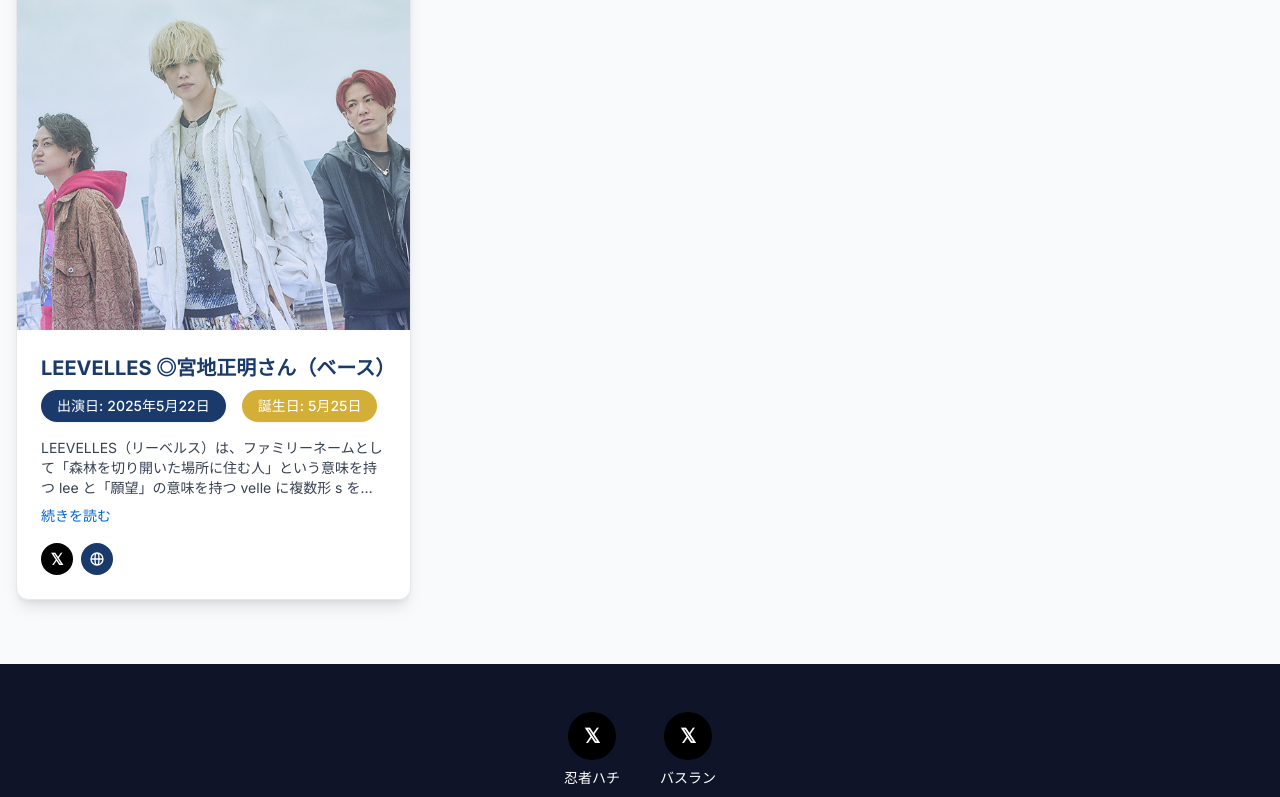
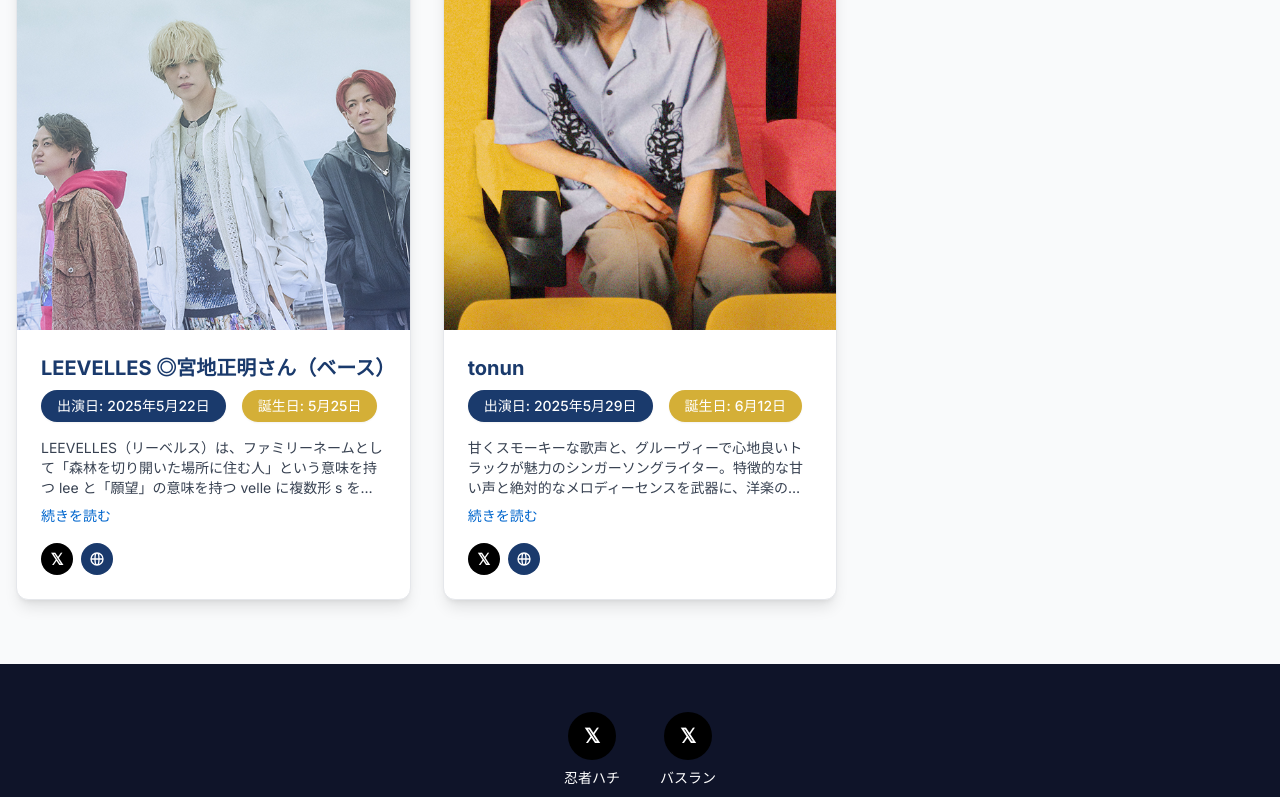
Before and after one commit to go2020h/BirthRan_v2, a Next.js app: page /guest in a window 1280 px wide. Shown: the part 2071-2868 px from the top of the page. Built offline with nearby package versions, Linux system fonts and the light colour scheme.

Commit message:
5月29日ゲスト情報追加

```diff
--- a/src/app/data/guestArchive.ts
+++ b/src/app/data/guestArchive.ts
@@ -79,8 +79,18 @@ export const guestArchive: GuestData[] = [
     bio: "LEEVELLES（リーベルス）は、ファミリーネームとして「森林を切り開いた場所に住む人」という意味を持つ lee と「願望」の意味を持つ velle に複数形 s をつけた「開拓を望む者達」という造語で、 メンバー全員で革新的なエンターテイメントを作り、新しい音楽とバンドの未来を開拓していこうという意を込めて命名された。すべての録音行程をメンバーで完結。アルバムジャケットのメインイラストはボーカルの小川が描き、 MV もほぼ全ての作品をメンバーで完結。ロック、ポップス、エレクトロ等、邦楽洋楽の多彩なジャンルから影響を受けた楽曲と、心の奥底にあるノスタルジー、夢、希望を描いた歌詞やフィクションの物語を紡いだ言葉を優しくも力強い歌声と演奏で表現した楽曲が持ち味。日本の音楽シーンに新たなエンターテイメントの風を吹かせる。",
     appearanceDate: "2025年5月22日",
     birthDate: "5月25日",
-    officialSite: " https://leevelles.jp/",
+    officialSite: "https://leevelles.jp/",
     twitter: "https://x.com/leevelles",
+    instagram: ""
+  },
+  {
+    name: "tonun",
+    image: "/guest/guest8.jpg",
+    bio: "甘くスモーキーな歌声と、グルーヴィーで心地良いトラックが魅力のシンガーソングライター。特徴的な甘い声と絶対的なメロディーセンスを武器に、洋楽の影響を色濃く受けたサウンドを掛け合わせることで独自の世界観を作り上げている。「YouTube Music Sessions」、「Spotify RADAR:Early Noise」などに選出、さらにファーストアルバム「Intro」はCDショップ大賞2024に入賞し話題となった。誕生日にもらったプレゼントで嬉しかったもの→ギター",
+    appearanceDate: "2025年5月29日",
+    birthDate: "6月12日",
+    officialSite: "https://tonun.jp/",
+    twitter: "https://x.com/tonun_official?s=21&t=yFiC3o3Bku78q-p_1LbtKQ",
     instagram: ""
   }
 
--- a/src/app/pages/MainPage.tsx
+++ b/src/app/pages/MainPage.tsx
@@ -36,7 +36,7 @@ const MainPage = () => {
   };
 
   // ランキング表示用の状態管理
-  const [currentWeekStart, setCurrentWeekStart] = useState<Date>(getLastWeekStartDate(today));
+  const [currentWeekStart, setCurrentWeekStart] = useState<Date>(getLastWeekStartDate(getLastWeekStartDate(today)));
   const [selectedDayIndex, setSelectedDayIndex] = useState<number>(6); // 木曜日（インデックスは6が木曜日）
   const [rankingData, setRankingData] = useState<RankingItem[]>([]);
   const [loading, setLoading] = useState<boolean>(true);
```
Also changed, not shown: public/guest/guest8.jpg (added).
